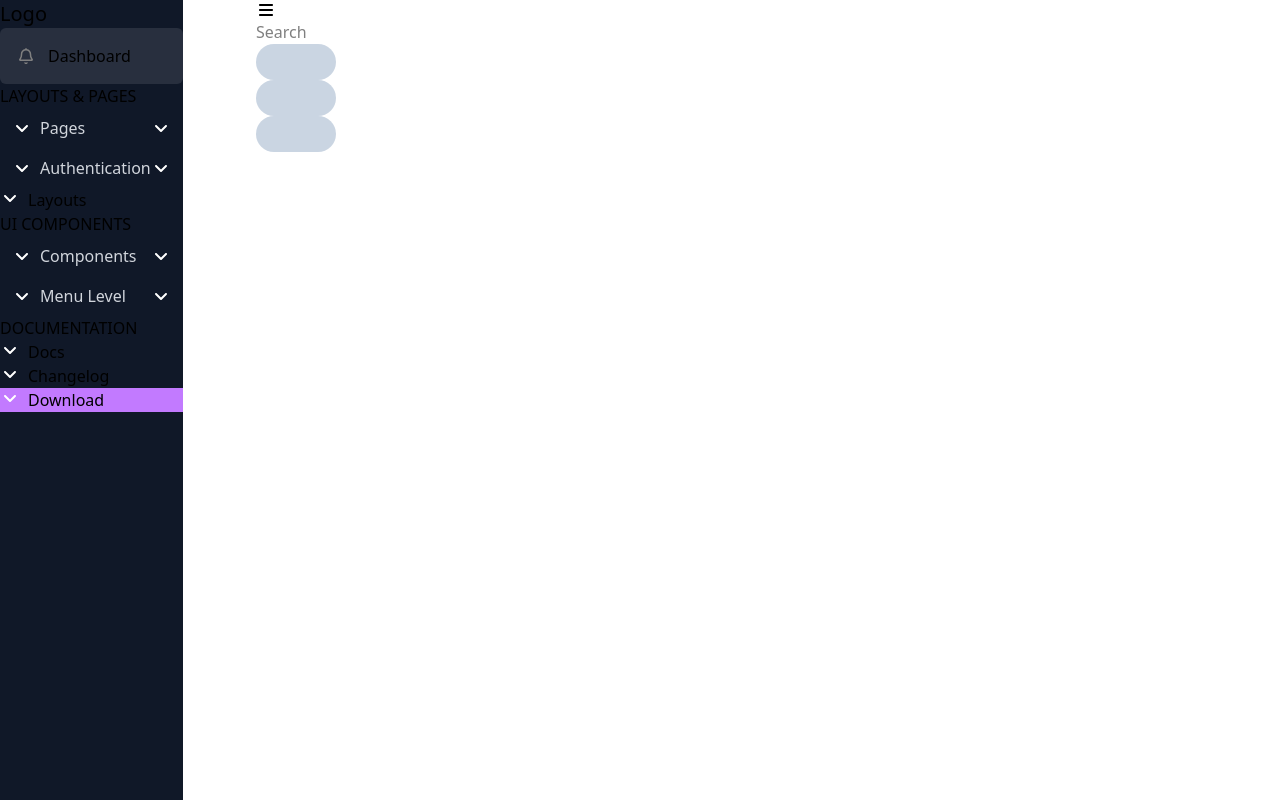
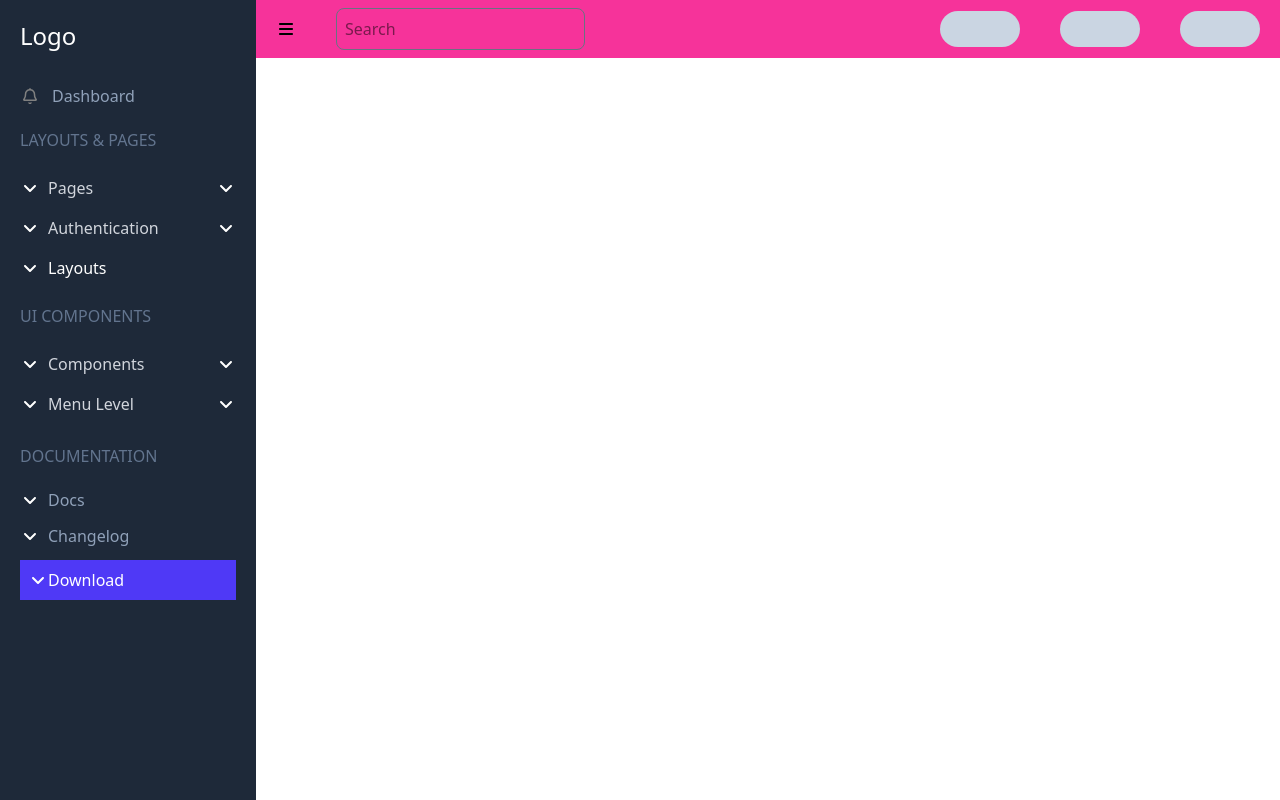
Before and after one commit to Mohit8917/Admin-Dashboard, a Next.js app: page / in a window 1280 px wide. Built offline with nearby package versions, Linux system fonts and the light colour scheme.

Commit message:
Modified Layouts

```diff
--- a/src/components/Layouts/Header/index.js
+++ b/src/components/Layouts/Header/index.js
@@ -2,14 +2,26 @@ import Image from "next/image";
 
 export default function Header(){
     return(
-        <header className="header">
-            <div className="left-header">
+
+// .header{
+//   background-color: palevioletred;
+//   padding: 15px;
+//   display: flex;
+//   justify-content: space-between;
+//   align-items: center;
+//   height: 60px;
+//   width: 100%;
+// }
+
+// }
+<header className="flex justify-between items-center w-full bg-pink-500 pt-2 pb-2 pl-5 pr-5">
+            <div className="left-header m-10 flex gap-10">
                 <Image src="/bars-solid-full.svg" alt="menu" height={20} width={20}/>
-                <input type="search" placeholder="Search"/>
+                <input type="search" placeholder="Search" className="text-gray p-2 border-1 border-gray-500 rounded-lg outline-none"/>
             </div>
-            <div className="right-header">
+            <div className="right-header m-10 flex gap-10">
                 <button className="h-9 w-9 rounded-full bg-slate-300 px-10 flex flex-col justify-center items-center" >
-                <Image src="/light-mode.png" alt="menu" height={20} width={20}/>
+                <Image src="/angle-down-solid-full.svg" alt="menu" height={20} width={20}/>
                 </button>
                 <button className="h-9 w-9 rounded-full bg-slate-300 px-10 flex flex-col justify-center items-center">
                 <Image src="/bell-regular-full.svg" alt="menu" height={20} width={20}/>
@@ -21,3 +33,15 @@ export default function Header(){
         </header>
     )
 }
+// .left-header,.right-header{
+//   margin: 10px;
+//   display: flex;
+//   gap: 10px;
+
+// }
+
+// .header input{
+//   border: 1px solid grey;
+//   border-radius: 5px;
+//   color: grey;
+//   padding: 5px;
--- a/src/components/Layouts/Sidebar/index.js
+++ b/src/components/Layouts/Sidebar/index.js
@@ -17,21 +17,22 @@ export default function Sidebar(){
 //   padding-left: 20px;
 //   padding-right: 20px;
 //   padding-top: 20px;
-        <div className="min-h-screen w-64 flex flex-shrink-0 ">
-            <div className="side-bar min-h-screen mb-10 bg-gray-900">
-                <h1 className="text-xl">Logo</h1>
-                <div className="flex items-center gap-3 px-4 py-4 rounded-md bg-white/10">
+        <div className="min-h-screen w-64 flex flex-shrink-0">
+            <div className="w-full flex-1 bg-gray-800 text-white pl-5 pr-5 pt-5">
+                <h1 className="text-2xl pb-8">Logo</h1>
+
+                <div className="flex items-center gap-3 pb-5 text-slate-400 hover:text-white">
                 <Image src="/bell-regular-full.svg" alt="Cant Load Image" width={20} height={20}/>
                 <p>Dashboard</p>
                 </div>
 
-                <div>
+                <div className="text-slate-500 pb-4">
                     <p>LAYOUTS & PAGES</p>
                 </div>
 
             <div>
                 <button onClick={()=>setPagesOpen(!pagesOpen)}
-                className="w-full flex items-center justify-between px-3 py-2 text-grey">
+                className="w-full flex items-center justify-between py-2 text-grey-400 ">
                     <div className="flex gap-2 items-center text-gray-300 hover:text-white">
                         <Image src="/angle-down-solid-full.svg" alt="Cant Load Image" width={20} height={20}/>
                         <span>Pages</span>
@@ -51,7 +52,7 @@ export default function Sidebar(){
 
              <div>
                 <button onClick={()=>setAuthOpen(!authOpen)}
-                className="w-full flex items-center justify-between px-3 py-2 text-grey">
+                className="w-full flex items-center justify-between py-2 text-grey">
                     <div className="flex gap-2 items-center text-gray-300 hover:text-white">
                         <Image src="/angle-down-solid-full.svg" alt="Cant Load Image" width={20} height={20}/>
                         <span>Authentication</span>
@@ -67,18 +68,20 @@ export default function Sidebar(){
                 )}
             </div>
 
-            <button className="flex gap-2">
+            <div className="py-2">
+            <button className="flex items-center gap-2">
                 <span><Image src="/angle-down-solid-full.svg" alt="Cant Load Image" width={20} height={20}/></span>
                 <span>Layouts</span>
             </button>
+            </div>
 
-            <div>
+            <div className="py-4 text-slate-500">
                 <p>UI COMPONENTS</p>
             </div>
 
              <div>
                 <button onClick={()=>setCompOpen(!compOpen)}
-                className="w-full flex items-center justify-between px-3 py-2 text-grey">
+                className="w-full flex items-center justify-between py-2 text-grey">
                     <div className="flex gap-2 items-center text-gray-300 hover:text-white">
                         <Image src="/angle-down-solid-full.svg" alt="Cant Load Image" width={20} height={20}/>
                         <span>Components</span>
@@ -98,7 +101,7 @@ export default function Sidebar(){
 
              <div>
                 <button onClick={()=>setMenuLevelOpen(!menuLevelOpen)}
-                className="w-full flex items-center justify-between px-3 py-2 text-grey">
+                className="w-full flex items-center justify-between py-2 text-grey">
                     <div className="flex gap-2 items-center text-gray-300 hover:text-white">
                         <Image src="/angle-down-solid-full.svg" alt="Cant Load Image" width={20} height={20}/>
                         <span>Menu Level</span>
@@ -113,21 +116,21 @@ export default function Sidebar(){
                 )}
             </div>
 
-            <div>
+            <div className="py-5 text-slate-500">
                 <p>DOCUMENTATION</p>
             </div>
 
-            <button className="flex gap-2">
+            <button className="flex gap-2 items-center text-slate-400 hover:text-white">
                 <span><Image src="/angle-down-solid-full.svg" alt="Cant Load Image" width={20} height={20}/></span>
                 <span>Docs</span>
             </button>
 
-            <button className="flex gap-2">
+            <button className="flex gap-2 py-3 items-center text-slate-400 hover:text-white">
                 <span><Image src="/angle-down-solid-full.svg" alt="Cant Load Image" width={20} height={20}/></span>
                 <span>Changelog</span>
             </button>
 
-            <button className="flex w-full gap-2 bg-purple-400">
+            <button className="flex w-full p-2 bg-indigo-600 items-center">
                 <span><Image src="/angle-down-solid-full.svg" alt="Cant Load Image" width={20} height={20}/></span>
                 <span>Download</span>
             </button>
```
